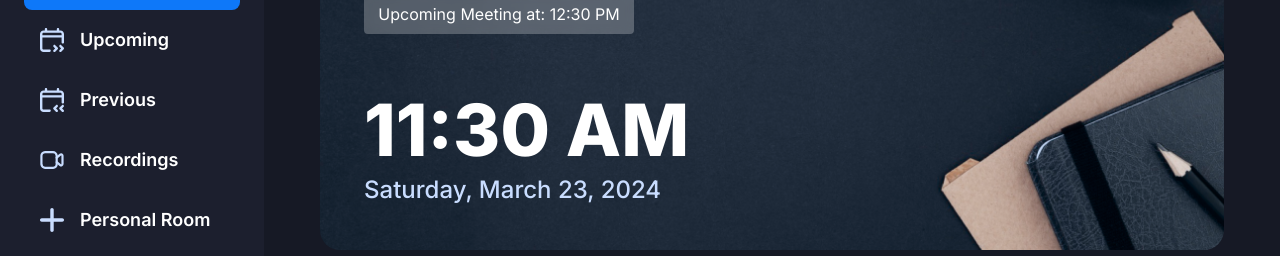
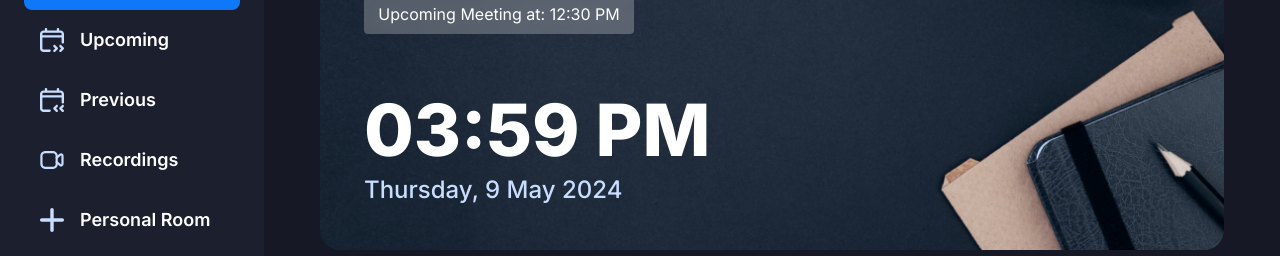
Before and after one commit to Krasimir-Hristov/meet_up_now, a Next.js app: page / in a window 1280 px wide. Shown: the part 162-418 px from the top of the page. Built offline with nearby package versions, Linux system fonts and the light colour scheme; no server answers.

Commit message:
add the real time and date in the hero section

```diff
--- a/app/(root)/(home)/page.tsx
+++ b/app/(root)/(home)/page.tsx
@@ -1,6 +1,16 @@
 import React from 'react';
 
 const Home = () => {
+  const now = new Date();
+
+  const time = now.toLocaleTimeString([], {
+    hour: '2-digit',
+    minute: '2-digit',
+  });
+  const date = new Intl.DateTimeFormat('en-DE', {
+    dateStyle: 'full',
+  }).format(now);
+
   return (
     <section className='flex size-full flex-col gap-10 text-white'>
       <div className='h-[300px] w-full rounded-[20px] bg-hero bg-cover'>
@@ -9,10 +19,8 @@
             Upcoming Meeting at: 12:30 PM
           </h2>
           <div className='flex flex-col gap-2'>
-            <h1 className='text-4xl font-extrabold lg:text-7xl'>11:30 AM</h1>
-            <p className='text-lg font-medium text-sky-1 lg:text-2xl'>
-              Saturday, March 23, 2024
-            </p>
+            <h1 className='text-4xl font-extrabold lg:text-7xl'>{time}</h1>
+            <p className='text-lg font-medium text-sky-1 lg:text-2xl'>{date}</p>
           </div>
         </div>
       </div>
```
